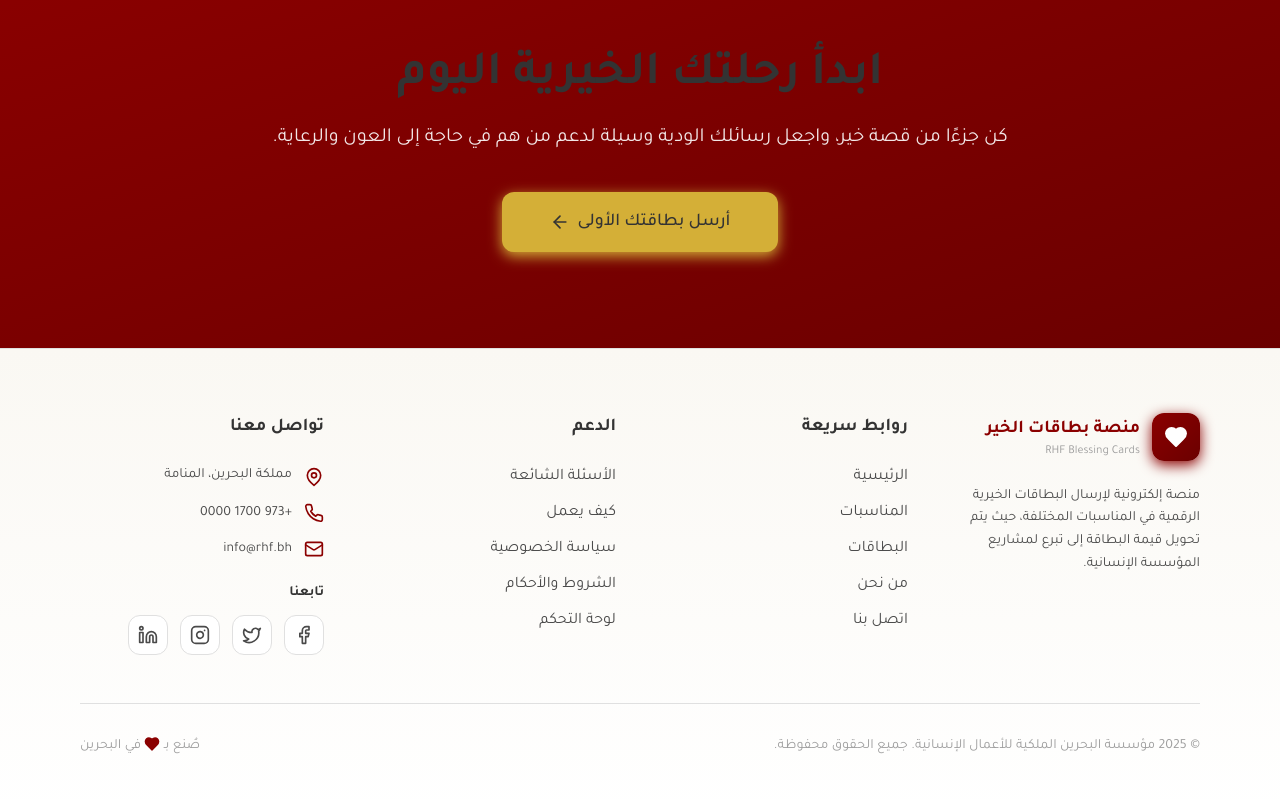
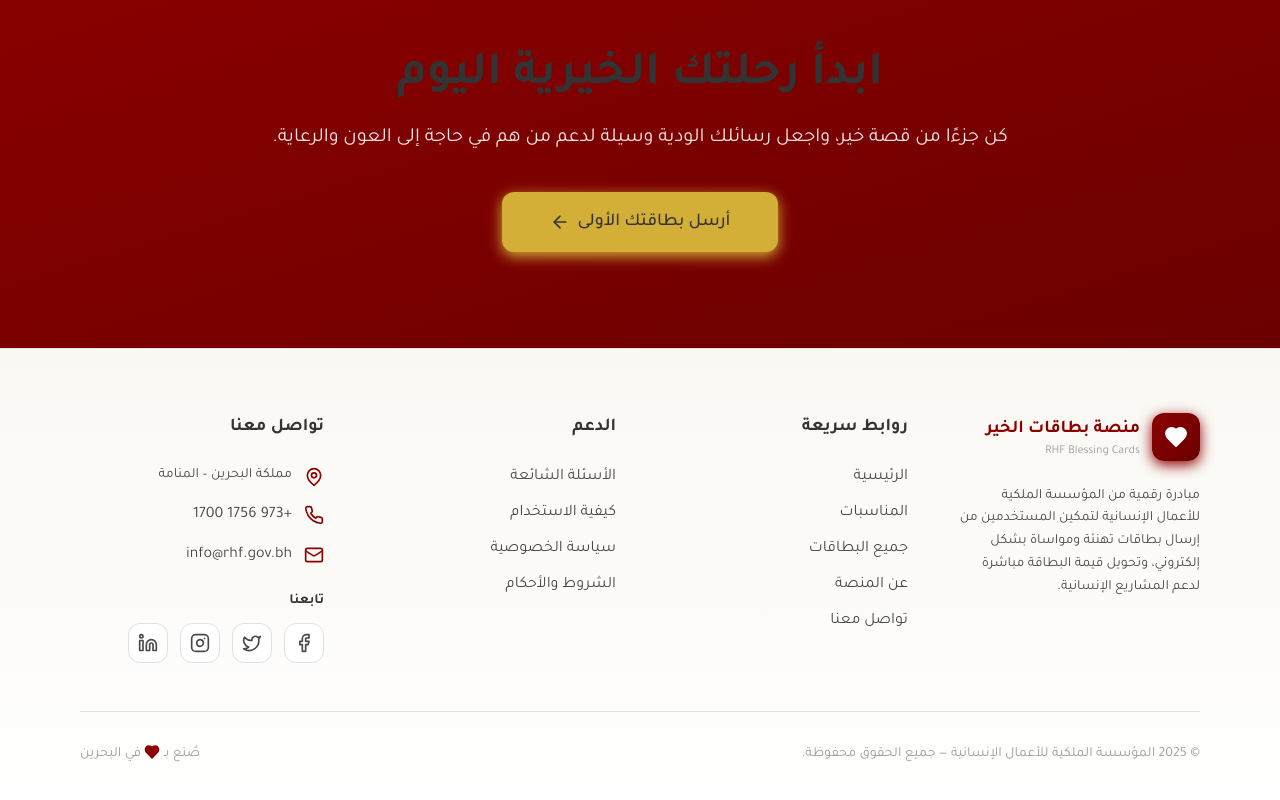
Before and after one commit to h77murad-droid/rhf-blessing-cards, a Next.js app: page / in a window 1280 px wide. Shown: the part 3444-4244 px from the top of the page. Built offline with nearby package versions, Linux system fonts and the light colour scheme.

Commit message:
Update footer content and RHF official information

```diff
--- a/components/Footer.tsx
+++ b/components/Footer.tsx
@@ -1,5 +1,14 @@
 import Link from 'next/link';
-import { Heart, Mail, Phone, MapPin, Facebook, Twitter, Instagram, Linkedin } from 'lucide-react';
+import {
+  Heart,
+  Mail,
+  Phone,
+  MapPin,
+  Facebook,
+  Twitter,
+  Instagram,
+  Linkedin
+} from 'lucide-react';
 
 export default function Footer() {
   const currentYear = new Date().getFullYear();
@@ -7,9 +16,10 @@ export default function Footer() {
   return (
     <footer className="bg-gradient-to-b from-beige to-white border-t border-gray-lighter mt-auto">
       <div className="container-custom py-16">
-        {/* Main Footer Content */}
+        {/* Main Footer */}
         <div className="grid grid-cols-1 md:grid-cols-2 lg:grid-cols-4 gap-12 mb-12">
-          {/* Brand Section */}
+
+          {/* Brand */}
           <div>
             <Link href="/" className="flex items-center gap-3 mb-6">
               <div className="w-12 h-12 bg-gradient-to-br from-maroon to-maroon-dark rounded-lg flex items-center justify-center shadow-maroon">
@@ -20,8 +30,11 @@ export default function Footer() {
                 <div className="text-xs text-gray-light">RHF Blessing Cards</div>
               </div>
             </Link>
+
             <p className="text-gray text-sm leading-relaxed mb-4">
-              منصة إلكترونية لإرسال البطاقات الخيرية الرقمية في المناسبات المختلفة، حيث يتم تحويل قيمة البطاقة إلى تبرع لمشاريع المؤسسة الإنسانية.
+              مبادرة رقمية من المؤسسة الملكية للأعمال الإنسانية لتمكين
+              المستخدمين من إرسال بطاقات تهنئة ومواساة بشكل إلكتروني،
+              وتحويل قيمة البطاقة مباشرة لدعم المشاريع الإنسانية.
             </p>
           </div>
 
@@ -29,31 +42,11 @@ export default function Footer() {
           <div>
             <h3 className="text-lg font-bold text-gray-dark mb-6">روابط سريعة</h3>
             <ul className="space-y-3">
-              <li>
-                <Link href="/" className="text-gray hover:text-maroon transition-colors duration-base">
-                  الرئيسية
-                </Link>
-              </li>
-              <li>
-                <Link href="/occasions" className="text-gray hover:text-maroon transition-colors duration-base">
-                  المناسبات
-                </Link>
-              </li>
-              <li>
-                <Link href="/cards/all" className="text-gray hover:text-maroon transition-colors duration-base">
-                  البطاقات
-                </Link>
-              </li>
-              <li>
-                <Link href="/about" className="text-gray hover:text-maroon transition-colors duration-base">
-                  من نحن
-                </Link>
-              </li>
-              <li>
-                <Link href="/contact" className="text-gray hover:text-maroon transition-colors duration-base">
-                  اتصل بنا
-                </Link>
-              </li>
+              <li><Link href="/" className="footer-link">الرئيسية</Link></li>
+              <li><Link href="/occasions" className="footer-link">المناسبات</Link></li>
+              <li><Link href="/cards/all" className="footer-link">جميع البطاقات</Link></li>
+              <li><Link href="/about" className="footer-link">عن المنصة</Link></li>
+              <li><Link href="/contact" className="footer-link">تواصل معنا</Link></li>
             </ul>
           </div>
 
@@ -61,96 +54,45 @@ export default function Footer() {
           <div>
             <h3 className="text-lg font-bold text-gray-dark mb-6">الدعم</h3>
             <ul className="space-y-3">
-              <li>
-                <Link href="/faq" className="text-gray hover:text-maroon transition-colors duration-base">
-                  الأسئلة الشائعة
-                </Link>
-              </li>
-              <li>
-                <Link href="/how-it-works" className="text-gray hover:text-maroon transition-colors duration-base">
-                  كيف يعمل
-                </Link>
-              </li>
-              <li>
-                <Link href="/privacy" className="text-gray hover:text-maroon transition-colors duration-base">
-                  سياسة الخصوصية
-                </Link>
-              </li>
-              <li>
-                <Link href="/terms" className="text-gray hover:text-maroon transition-colors duration-base">
-                  الشروط والأحكام
-                </Link>
-              </li>
-              <li>
-                <Link href="/admin" className="text-gray hover:text-maroon transition-colors duration-base">
-                  لوحة التحكم
-                </Link>
-              </li>
+              <li><Link href="/faq" className="footer-link">الأسئلة الشائعة</Link></li>
+              <li><Link href="/how-it-works" className="footer-link">كيفية الاستخدام</Link></li>
+              <li><Link href="/privacy" className="footer-link">سياسة الخصوصية</Link></li>
+              <li><Link href="/terms" className="footer-link">الشروط والأحكام</Link></li>
             </ul>
           </div>
 
-          {/* Contact Info */}
+          {/* Contact */}
           <div>
             <h3 className="text-lg font-bold text-gray-dark mb-6">تواصل معنا</h3>
             <ul className="space-y-4">
               <li className="flex items-start gap-3">
                 <MapPin className="w-5 h-5 text-maroon flex-shrink-0 mt-0.5" />
-                <span className="text-gray text-sm">مملكة البحرين، المنامة</span>
+                <span className="text-gray text-sm">مملكة البحرين – المنامة</span>
               </li>
+
               <li className="flex items-center gap-3">
                 <Phone className="w-5 h-5 text-maroon flex-shrink-0" />
-                <a href="tel:+97317000000" className="text-gray hover:text-maroon transition-colors text-sm">
-                  +973 1700 0000
+                <a href="tel:+97317313666" className="footer-link">
+                  +973 1756 1700
                 </a>
               </li>
+
               <li className="flex items-center gap-3">
                 <Mail className="w-5 h-5 text-maroon flex-shrink-0" />
-                <a href="mailto:info@rhf.bh" className="text-gray hover:text-maroon transition-colors text-sm">
-                  info@rhf.bh
+                <a href="mailto:info@rhf.gov.bh" className="footer-link">
+                  info@rhf.gov.bh
                 </a>
               </li>
             </ul>
 
-            {/* Social Media */}
+            {/* Social */}
             <div className="mt-6">
               <h4 className="text-sm font-bold text-gray-dark mb-3">تابعنا</h4>
               <div className="flex items-center gap-3">
-                <a
-                  href="https://facebook.com"
-                  target="_blank"
-                  rel="noopener noreferrer"
-                  className="w-10 h-10 bg-white rounded-lg flex items-center justify-center text-gray hover:text-maroon hover:shadow-md transition-all duration-base border border-gray-lighter"
-                  aria-label="Facebook"
-                >
-                  <Facebook className="w-5 h-5" />
-                </a>
-                <a
-                  href="https://twitter.com"
-                  target="_blank"
-                  rel="noopener noreferrer"
-                  className="w-10 h-10 bg-white rounded-lg flex items-center justify-center text-gray hover:text-maroon hover:shadow-md transition-all duration-base border border-gray-lighter"
-                  aria-label="Twitter"
-                >
-                  <Twitter className="w-5 h-5" />
-                </a>
-                <a
-                  href="https://instagram.com"
-                  target="_blank"
-                  rel="noopener noreferrer"
-                  className="w-10 h-10 bg-white rounded-lg flex items-center justify-center text-gray hover:text-maroon hover:shadow-md transition-all duration-base border border-gray-lighter"
-                  aria-label="Instagram"
-                >
-                  <Instagram className="w-5 h-5" />
-                </a>
-                <a
-                  href="https://linkedin.com"
-                  target="_blank"
-                  rel="noopener noreferrer"
-                  className="w-10 h-10 bg-white rounded-lg flex items-center justify-center text-gray hover:text-maroon hover:shadow-md transition-all duration-base border border-gray-lighter"
-                  aria-label="LinkedIn"
-                >
-                  <Linkedin className="w-5 h-5" />
-                </a>
+                <SocialLink href="https://www.facebook.com/rhf.bh" icon={<Facebook className="w-5 h-5" />} />
+                <SocialLink href="https://twitter.com/rhf_bh" icon={<Twitter className="w-5 h-5" />} />
+                <SocialLink href="https://instagram.com/rhf.bh" icon={<Instagram className="w-5 h-5" />} />
+                <SocialLink href="https://www.linkedin.com/company/royal-humanitarian-foundation-bahrain/" icon={<Linkedin className="w-5 h-5" />} />
               </div>
             </div>
           </div>
@@ -160,7 +102,7 @@ export default function Footer() {
         <div className="pt-8 border-t border-gray-lighter">
           <div className="flex flex-col md:flex-row items-center justify-between gap-4">
             <p className="text-gray-light text-sm text-center md:text-right">
-              © {currentYear} مؤسسة البحرين الملكية للأعمال الإنسانية. جميع الحقوق محفوظة.
+              © {currentYear} المؤسسة الملكية للأعمال الإنسانية — جميع الحقوق محفوظة.
             </p>
             <p className="text-gray-light text-sm text-center md:text-left">
               صُنع بـ <Heart className="w-4 h-4 inline text-maroon" fill="currentColor" /> في البحرين
@@ -171,3 +113,17 @@ export default function Footer() {
     </footer>
   );
 }
+
+// Small reusable component
+function SocialLink({ href, icon }: { href: string; icon: React.ReactNode }) {
+  return (
+    <a
+      href={href}
+      target="_blank"
+      rel="noopener noreferrer"
+      className="w-10 h-10 bg-white rounded-lg flex items-center justify-center text-gray hover:text-maroon hover:shadow-md transition-all duration-base border border-gray-lighter"
+    >
+      {icon}
+    </a>
+  );
+}
```
